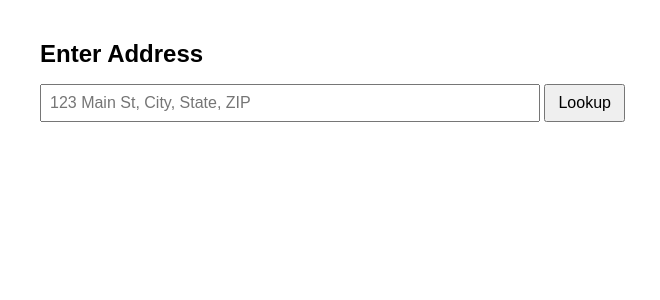
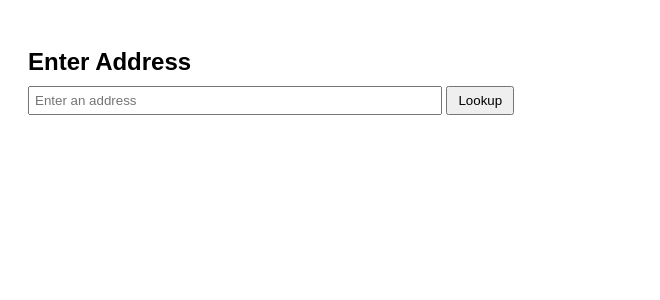
Before and after one commit to javidiazmx/FreeRentAnalysis, a Flask app: page / in a window 1280 px wide. Shown: the top 300 px of the page, without its empty margins (0-660 px from the left). Run offline with Flask 3, Linux system fonts and the light colour scheme.

Commit message:
index.html

```diff
--- a/templates/index.html
+++ b/templates/index.html
@@ -4,87 +4,61 @@
   <meta charset="UTF-8">
   <title>Free Rent Analysis</title>
   <style>
-    body {
-      font-family: Arial, sans-serif;
-      margin: 40px;
-      max-width: 600px;
-    }
-
-    h1 {
-      font-size: 24px;
-    }
-
-    form {
-      margin-bottom: 20px;
-    }
-
-    input[type="text"] {
-      width: 80%;
-      padding: 8px;
-      font-size: 16px;
-    }
-
-    button {
-      padding: 8px 12px;
-      font-size: 16px;
-    }
-
-    #result ul {
-      list-style-type: none;
-      padding: 0;
-    }
-
-    #result li {
-      margin-bottom: 8px;
-    }
-
-    #result strong {
-      display: inline-block;
-      width: 160px;
-    }
+    body { font-family: Arial, sans-serif; padding: 20px; }
+    h2 { margin-bottom: 10px; }
+    input { padding: 5px; width: 400px; }
+    button { padding: 5px 10px; }
+    .property-detail { margin-top: 20px; }
+    .property-detail dt { font-weight: bold; margin-top: 10px; }
   </style>
 </head>
 <body>
-  <h1>Enter Address</h1>
-  <form id="lookup-form">
-    <input type="text" id="address" placeholder="123 Main St, City, State, ZIP" required />
-    <button type="submit">Lookup</button>
-  </form>
+  <h2>Enter Address</h2>
+  <input type="text" id="addressInput" placeholder="Enter an address">
+  <button onclick="lookupAddress()">Lookup</button>
 
-  <div id="result"></div>
+  <div class="property-detail" id="resultContainer" style="display:none">
+    <h2>Property Details</h2>
+    <dl>
+      <dt>Architecture:</dt><dd id="architecture"></dd>
+      <dt>Basement Size:</dt><dd id="basement_size"></dd>
+      <dt>Basement Type:</dt><dd id="basement_type"></dd>
+      <dt>Baths:</dt><dd id="baths"></dd>
+      <dt>Beds:</dt><dd id="beds"></dd>
+      <dt>Cooling:</dt><dd id="cooling"></dd>
+      <dt>Garage Type:</dt><dd id="garage_type"></dd>
+      <dt>Heating:</dt><dd id="heating"></dd>
+      <dt>Parking Spaces:</dt><dd id="parking_spaces"></dd>
+      <dt>Property Class:</dt><dd id="property_class"></dd>
+      <dt>Sqft:</dt><dd id="sqft"></dd>
+      <dt>Year Built:</dt><dd id="year_built"></dd>
+      <dt>Construction Type:</dt><dd id="construction_type"></dd>
+      <dt>Wall Type:</dt><dd id="wall_type"></dd>
+      <dt>Levels:</dt><dd id="levels"></dd>
+      <dt>Story Description:</dt><dd id="story_description"></dd>
+      <dt>View:</dt><dd id="view"></dd>
+    </dl>
+  </div>
 
   <script>
-    document.getElementById('lookup-form').addEventListener('submit', async (e) => {
-      e.preventDefault();
-      const address = document.getElementById('address').value;
-
-      try {
-        const res = await fetch('/lookup', {
+    async function lookupAddress() {
+      const address = document.getElementById('addressInput').value;
+      const response = await fetch('/lookup', {
         method: 'POST',
         headers: { 'Content-Type': 'application/json' },
         body: JSON.stringify({ address })
       });
 
-        const data = await res.json();
+      const data = await response.json();
+      console.log(data);
 
-        if (data.error) {
-          document.getElementById('result').innerHTML = `<p style="color:red;">Error: ${data.error}</p>`;
-          return;
+      for (const [key, value] of Object.entries(data)) {
+        const el = document.getElementById(key);
+        if (el) el.textContent = value;
       }
 
-        let html = '<h2>Property Details</h2><ul>';
-        for (const [key, value] of Object.entries(data)) {
-          html += `<li><strong>${key.replace(/_/g, ' ').replace(/\b\w/g, l => l.toUpperCase())}:</strong> ${value}</li>`;
+      document.getElementById('resultContainer').style.display = 'block';
     }
-        html += '</ul>';
-
-        document.getElementById('result').innerHTML = html;
-
-      } catch (err) {
-        document.getElementById('result').innerHTML = `<p style="color:red;">Request failed</p>`;
-        console.error('Request error:', err);
-      }
-    });
   </script>
 </body>
 </html>
```
Lines whose indentation alone changed are shown as unchanged.
